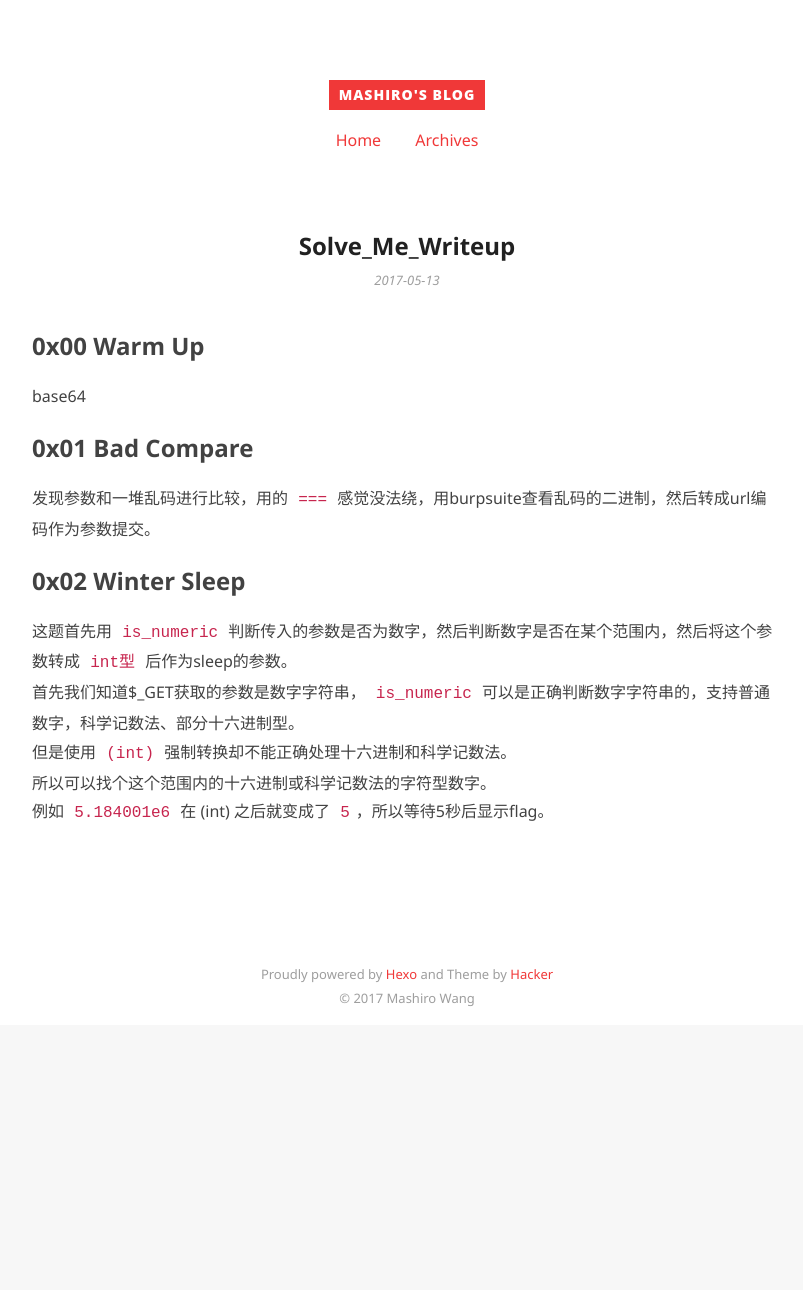
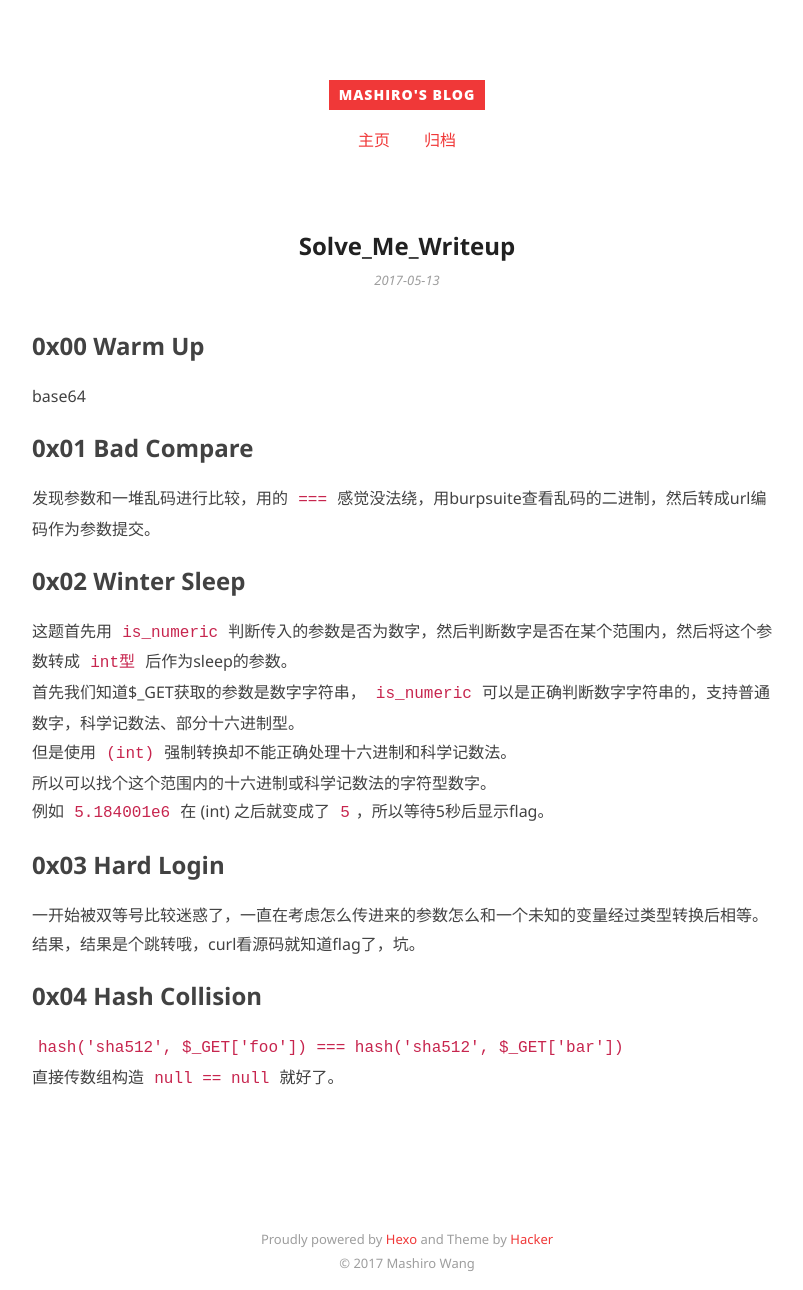
Before and after one commit to 94mashiro/MashiroWang.github.io, a plain HTML site: page 2017/05/13/Solve-Me-Writeup/index.html in a window 1280 px wide. Shown: the whole page, without its empty margins (233-1036 px from the left). Before the commit the page ends 1025 px from the top, so only its background shows below. Drawn offline with Linux system fonts and the light colour scheme.

Commit message:
Site updated: 2017-05-17 13:26:42

```diff
--- a/2017/05/13/Solve-Me-Writeup/index.html
+++ b/2017/05/13/Solve-Me-Writeup/index.html
@@ -52,9 +52,9 @@
   <nav class="site-navigation">
     <ul>
 
-        <li><a href="/">Home</a></li>
+        <li><a href="/">主页</a></li>
 
-        <li><a href="/archives">Archives</a></li>
+        <li><a href="/archives">归档</a></li>
 
     </ul>
   </nav>
@@ -88,6 +88,8 @@
         <h2 id="0x00-Warm-Up"><a href="#0x00-Warm-Up" class="headerlink" title="0x00 Warm Up"></a>0x00 Warm Up</h2><p>base64</p>
 <h2 id="0x01-Bad-Compare"><a href="#0x01-Bad-Compare" class="headerlink" title="0x01 Bad Compare"></a>0x01 Bad Compare</h2><p>发现参数和一堆乱码进行比较，用的 <code>===</code> 感觉没法绕，用burpsuite查看乱码的二进制，然后转成url编码作为参数提交。</p>
 <h2 id="0x02-Winter-Sleep"><a href="#0x02-Winter-Sleep" class="headerlink" title="0x02 Winter Sleep"></a>0x02 Winter Sleep</h2><p>这题首先用 <code>is_numeric</code> 判断传入的参数是否为数字，然后判断数字是否在某个范围内，然后将这个参数转成 <code>int型</code> 后作为sleep的参数。<br>首先我们知道$_GET获取的参数是数字字符串， <code>is_numeric</code> 可以是正确判断数字字符串的，支持普通数字，科学记数法、部分十六进制型。<br>但是使用 <code>(int)</code> 强制转换却不能正确处理十六进制和科学记数法。<br>所以可以找个这个范围内的十六进制或科学记数法的字符型数字。<br>例如 <code>5.184001e6</code> 在 (int) 之后就变成了 <code>5</code>，所以等待5秒后显示flag。 </p>
+<h2 id="0x03-Hard-Login"><a href="#0x03-Hard-Login" class="headerlink" title="0x03 Hard Login"></a>0x03 Hard Login</h2><p>一开始被双等号比较迷惑了，一直在考虑怎么传进来的参数怎么和一个未知的变量经过类型转换后相等。<br>结果，结果是个跳转哦，curl看源码就知道flag了，坑。</p>
+<h2 id="0x04-Hash-Collision"><a href="#0x04-Hash-Collision" class="headerlink" title="0x04 Hash Collision"></a>0x04 Hash Collision</h2><p><code>hash(&#39;sha512&#39;, $_GET[&#39;foo&#39;]) === hash(&#39;sha512&#39;, $_GET[&#39;bar&#39;])</code><br>直接传数组构造 <code>null == null</code> 就好了。</p>
 
 
     </div>
```
Also changed, not shown: 2017/03/06/vue-components-communication/index.html (+2 -2 lines), 2017/03/24/vue-elesticsearch-demo/index.html (+2 -2 lines), 2017/05/10/ssctf-2017-wp/index.html (+2 -2 lines), archives/2017/03/index.html (+3 -3 lines), archives/2017/05/index.html (+3 -3 lines), archives/2017/index.html (+3 -3 lines), archives/index.html (+4 -4 lines), index.html (+4 -2 lines), tags/Writeup/index.html (+2 -2 lines).
